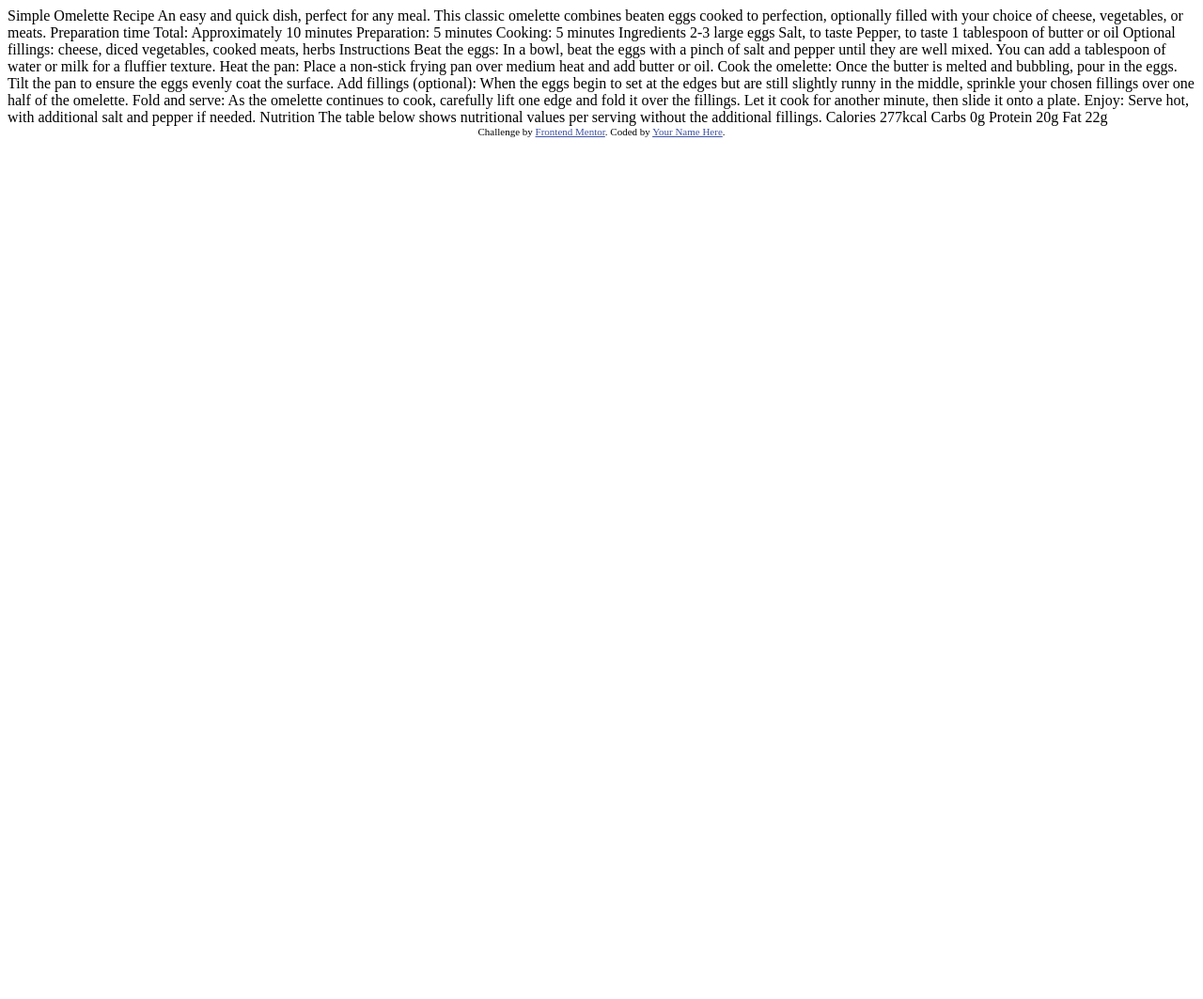
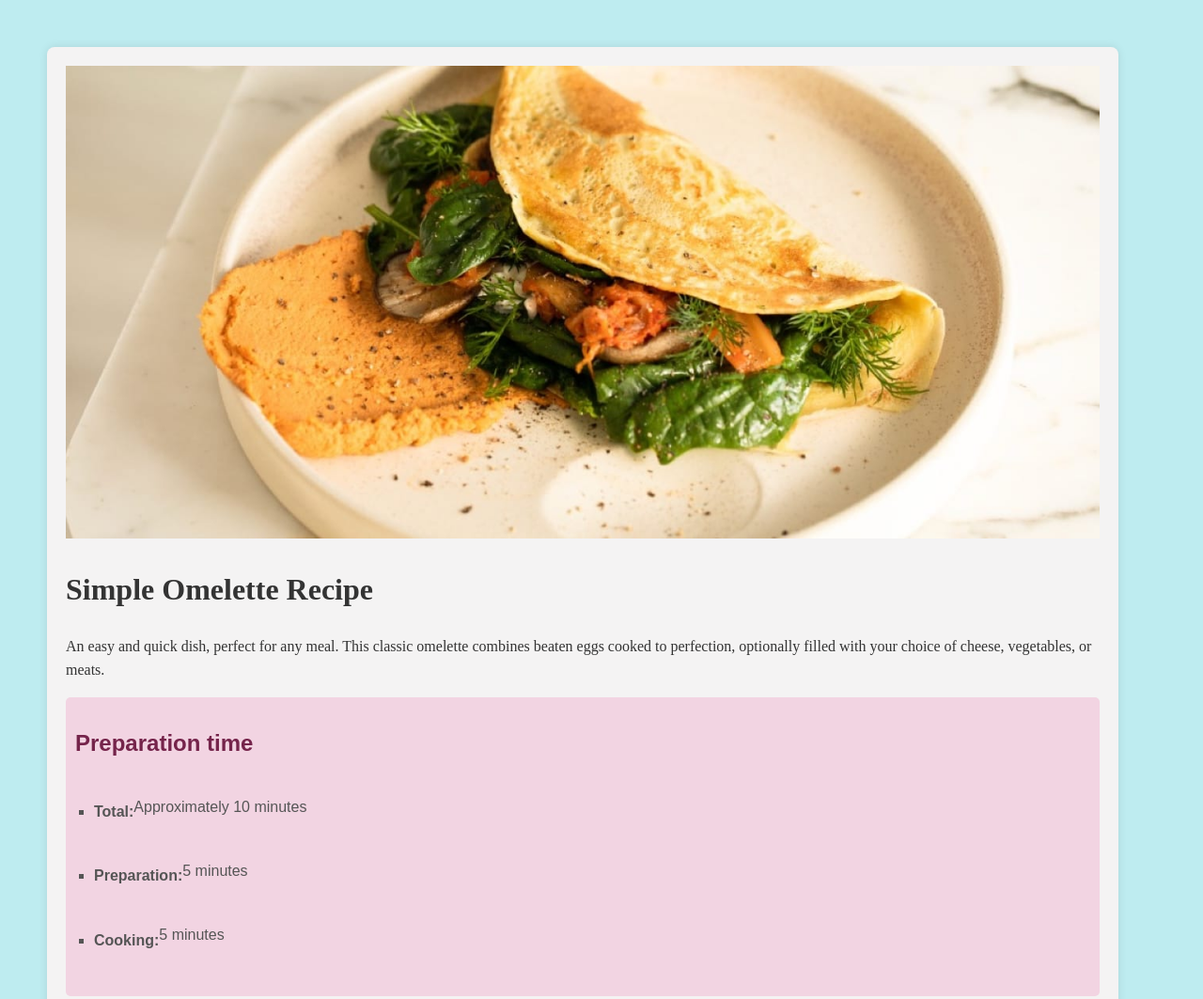
Before and after one commit to jalawan/My-Recipe, a plain HTML site: page index.html in a window 1280 px wide. Shown: the top 1063 px of the page at 94% size. Before the commit the page ends 800 px from the top, so only its background shows below. Drawn offline with Linux system fonts and the light colour scheme.

Commit message:
new changes

```diff
--- a/index.html
+++ b/index.html
@@ -1,77 +1,116 @@
 <!DOCTYPE html>
 <html lang="en">
 <head>
-  <meta charset="UTF-8">
-  <meta name="viewport" content="width=device-width, initial-scale=1.0"> <!-- displays site properly based on user's device -->
-
-  <link rel="icon" type="image/png" sizes="32x32" href="./assets/images/favicon-32x32.png">
-
-  <title>Frontend Mentor | Recipe page</title>
-
-  <!-- Feel free to remove these styles or customise in your own stylesheet 👍 -->
-  <style>
-    .attribution { font-size: 11px; text-align: center; }
-    .attribution a { color: hsl(228, 45%, 44%); }
-  </style>
+    <meta charset="UTF-8">
+    <meta name="viewport" content="width=device-width, initial-scale=1.0">
+    <title>MENU</title>
+    <link rel="stylesheet" href="style.css">
 </head>
 <body>
+    <div class="content">
+        <div>
+            <img src="image-omelette.jpeg" alt="logo" style="width:100%;">
+        </div>
+        <div class="recipe-title">
+            <h1>Simple Omelette Recipe</h1>
+            <p> An easy and quick dish, perfect for any meal. This classic omelette combines beaten eggs cooked
+                to perfection, optionally filled with your choice of cheese, vegetables, or meats.
+            </p>
+        </div>
+        <div class="prep-time">
+            <h2>Preparation time</h2>
+            <ul>
+                <li><div class="prep1"><h4>Total:</h4> <p>  Approximately 10 minutes</p></div></li>
+                <li><div class="prep2"><h4>Preparation:</h4> <p> 5 minutes</p></div></li>
+                <li><div class="prep3"><h4>Cooking:</h4><p> 5 minutes</p></div></li>
+            </ul>
+        </div>
+        <div class="ingredients">
+            <h2>Ingredients</h2>
+            <ul>
+                <li>2-3 large eggs</li>
+                <li>Salt, to taste</li>
+                <li>Pepper, to taste</li>
+                <li>1 tablespoon of butter or oil</li>
+                <li>Optional fillings: cheese, diced vegetables, cooked meats, herbs</li>
+            </ul>
+            <hr>
+        </div>
+        <div class="instructions">
+            <h2>Instructions</h2>
+            <ol>
+                <li>
+                    <div class="step1">
+                        <h4>Beat the eggs</h4>
+                            <p>: In a bowl, beat the eggs with a pinch of salt and pepper until they are well mixed.
+                                You can add a tablespoon of water or milk for a fluffier texture.
+                            </p>
+                    </div>
+                </li>
+                <li>
+                    <div class="step2">
+                        <h4>Heat the pan</h4>
+                        <p>: Place a non-stick frying pan over medium heat and add butter or oil.
+                        </p>
+                    </div>
+                    </li>
+                <li>
+                    <div class="step3">
+                        <h4>Cook the omelette</h4>
+                        <p>:Once the butter is melted and bubbling, pour in the eggs. Tilt the pan to ensure
+                    the eggs evenly coat the surface.
+                        </p>
+                    </div>
+                </li>
+                <li>
+                    <div class="step4">
+                        <h4>Add fillings (optional)</h4>
+                        <p>: When the eggs begin to set at the edges but are still slightly runny in the
+                    middle, sprinkle your chosen fillings over one half of the omelette.
+                        </p>
+                    </div>
+                </li>
+                <li>
+                    <div class="step5">
+                        <h4>Fold and serve</h4>
+                        <p>: As the omelette continues to cook, carefully lift one edge and fold it over the
+                    fillings. Let it cook for another minute, then slide it onto a plate.
+                        </p>
+                    </div>
+                </li>
+                <li>
+                    <div class="step6">
+                        <h4>Enjoy</h4>
+                        <p>: Serve hot, with additional salt and pepper if needed.</p>
+                    </div>
+                </li>
+            </ol>
+            <hr>
+        </div>
+        <div  class="nutrition">
+            <h2>Nutrition</h2>
+            <p>The table below shows nutritional values per serving without the additional fillings.</p>
+            <div class="Calories">
+                <p>Calories</p>
+                <h3>277kcal</h3>
+            </div>
+            <hr>
+            <div class="Carbohydrates">
+                <p>Carbs</p>
+                <h3>0g</h3>
+            </div>
+            <hr>
+            <div class="Protein">
+                <p>Protein</p>
+                <h3>20g</h3>
+            </div>
+            <hr>
+            <div class="Fats">
+                <p>Fats</p>
+                <h3>22g</h3>
+            </div>
+        </div>
+    </div>
 
-  Simple Omelette Recipe
-
-  An easy and quick dish, perfect for any meal. This classic omelette combines beaten eggs cooked
-  to perfection, optionally filled with your choice of cheese, vegetables, or meats.
-
-  Preparation time
-
-  Total: Approximately 10 minutes
-  Preparation: 5 minutes
-  Cooking: 5 minutes
-
-  Ingredients
-
-  2-3 large eggs
-  Salt, to taste
-  Pepper, to taste
-  1 tablespoon of butter or oil
-  Optional fillings: cheese, diced vegetables, cooked meats, herbs
-
-  Instructions
-
-  Beat the eggs: In a bowl, beat the eggs with a pinch of salt and pepper until they are well mixed.
-  You can add a tablespoon of water or milk for a fluffier texture.
-
-  Heat the pan: Place a non-stick frying pan over medium heat and add butter or oil.
-
-  Cook the omelette: Once the butter is melted and bubbling, pour in the eggs. Tilt the pan to ensure
-  the eggs evenly coat the surface.
-
-  Add fillings (optional): When the eggs begin to set at the edges but are still slightly runny in the
-  middle, sprinkle your chosen fillings over one half of the omelette.
-
-  Fold and serve: As the omelette continues to cook, carefully lift one edge and fold it over the
-  fillings. Let it cook for another minute, then slide it onto a plate.
-
-  Enjoy: Serve hot, with additional salt and pepper if needed.
-
-  Nutrition
-
-  The table below shows nutritional values per serving without the additional fillings.
-
-  Calories
-  277kcal
-
-  Carbs
-  0g
-
-  Protein
-  20g
-
-  Fat
-  22g
-
-  <div class="attribution">
-    Challenge by <a href="https://www.frontendmentor.io?ref=challenge" target="_blank">Frontend Mentor</a>.
-    Coded by <a href="#">Your Name Here</a>.
-  </div>
 </body>
 </html>
--- a/style.css
+++ b/style.css
@@ -1,11 +1,19 @@
 body {
     font-family: Arial, sans-serif;
     margin: 50px 20px 50px;
-    background-color: #f8f8f8;
+    background-color: #beecf0;
     font-size: 16px;
     line-height: 1.6;
     color: #333;
     box-sizing: border-box;
+}
+.content {
+    max-width: 1100px;
+    margin: 30px 30px 30px;
+    padding: 20px;
+    background-color: #f4f3f3;
+    box-shadow: 0 0 10px rgba(0, 0, 0, 0.1);
+    border-radius: 8px;
 }
 .recipe-title {
     font-family:'Young Serif', serif;
```
Also changed, not shown: index1.html (deleted, +0 -114 lines).
